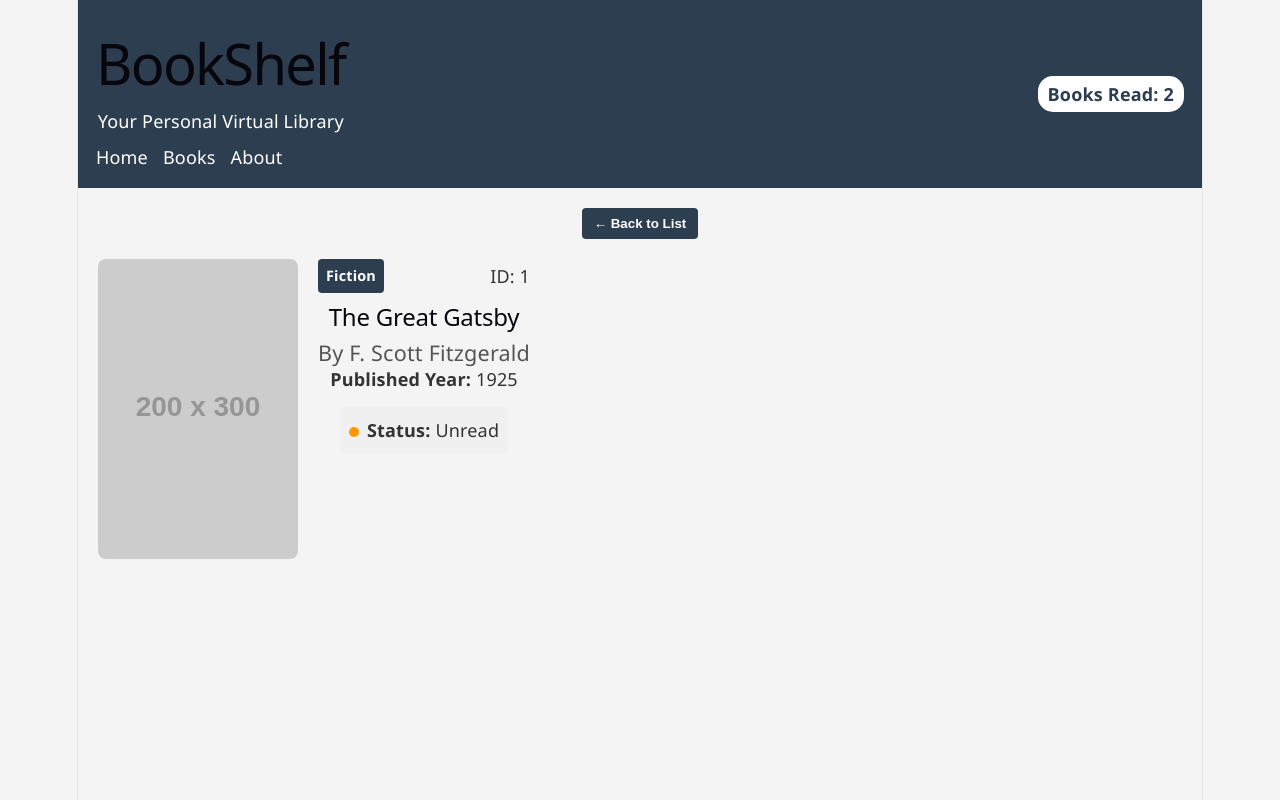
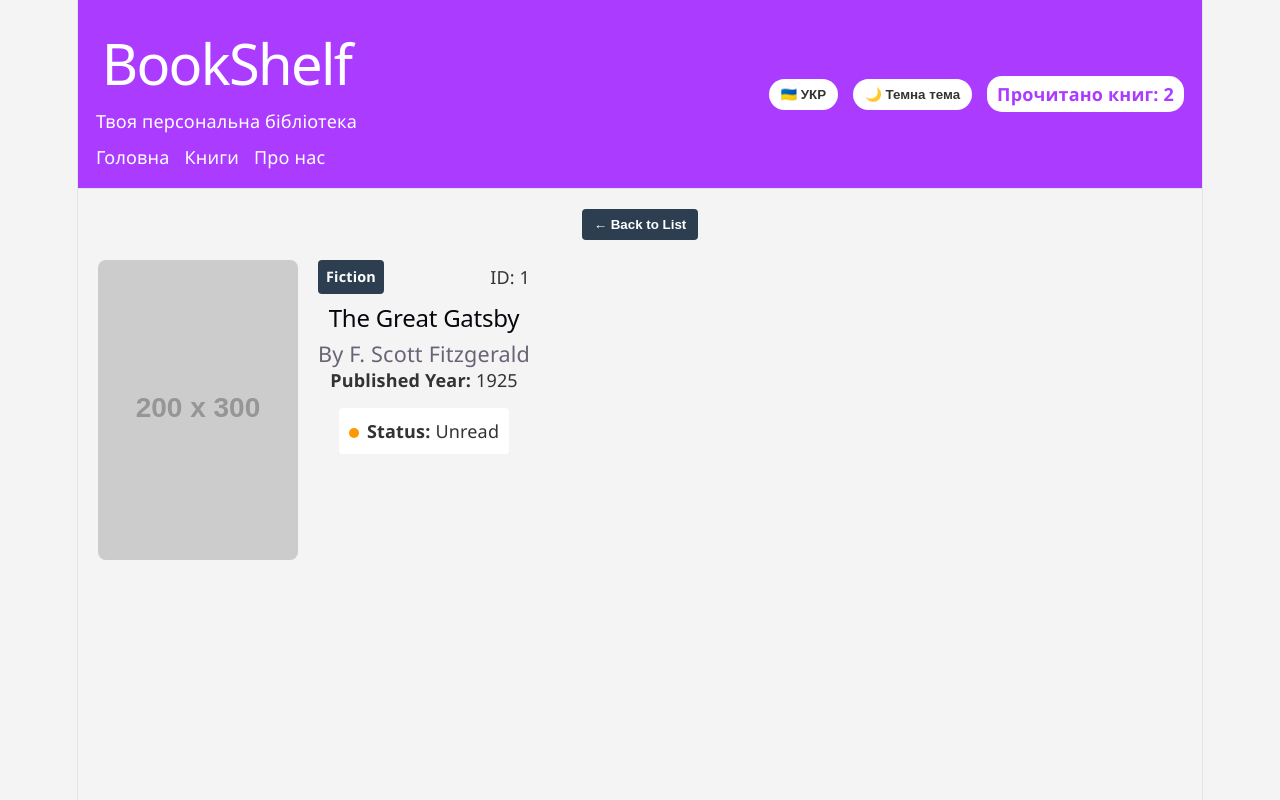
Before and after one commit to tob-pixel/Web-Apps-ReactJS-Labs, a React (Vite) app in the folder my-react-app/: page /book/1 in a window 1280 px wide. Shown: the top 800 px of the page. Built offline with nearby package versions, Linux system fonts and the light colour scheme.

Commit message:
feat: implement theme and language context providers with CSS variable-based dynamic styling

```diff
--- a/my-react-app/src/components/AddBookForm.jsx
+++ b/my-react-app/src/components/AddBookForm.jsx
@@ -35,7 +35,7 @@
     maxWidth: '400px',
     margin: '20px auto',
     padding: '20px',
-    border: '1px solid #ccc',
+    border: '1px solid var(--border)',
     borderRadius: '8px',
     backgroundColor: 'var(--card-bg, #fff)'
   };
@@ -43,7 +43,9 @@
   const inputStyle = {
     padding: '8px',
     borderRadius: '4px',
-    border: '1px solid #aaa'
+    border: '1px solid var(--border)',
+    backgroundColor: 'var(--input-bg)',
+    color: 'var(--text-color)'
   };
 
   return (
@@ -82,7 +84,7 @@
           required
         />
       </div>
-      <button type="submit" style={{ padding: '10px', cursor: 'pointer', backgroundColor: '#4caf50', color: 'white', border: 'none', borderRadius: '4px', fontWeight: 'bold' }}>
+      <button type="submit" style={{ padding: '10px', cursor: 'pointer', backgroundColor: 'var(--success-text)', color: 'white', border: 'none', borderRadius: '4px', fontWeight: 'bold' }}>
         Add Book
       </button>
     </form>
--- a/my-react-app/src/components/BookCard.jsx
+++ b/my-react-app/src/components/BookCard.jsx
@@ -3,7 +3,7 @@
 
 const BookCard = ({ book, toggleReadStatus, removeBook }) => {
   const cardStyle = {
-    backgroundColor: book.isRead ? '#e0ffe0' : 'var(--card-bg)',
+    backgroundColor: book.isRead ? 'var(--success-bg)' : 'var(--card-bg)',
     padding: '15px',
     borderRadius: '8px',
     boxShadow: '0 2px 5px rgba(0,0,0,0.1)',
@@ -30,8 +30,8 @@
           style={{
             flex: 1,
             padding: '8px',
-            backgroundColor: book.isRead ? '#4caf50' : '#2196f3',
-            color: 'white',
+            backgroundColor: book.isRead ? 'var(--success-text)' : 'var(--primary-btn-bg)',
+            color: book.isRead ? 'white' : 'var(--primary-btn-text)',
             border: 'none',
             borderRadius: '4px',
             cursor: 'pointer',
@@ -44,8 +44,8 @@
           onClick={() => removeBook(book.id)}
           style={{
             padding: '8px 12px',
-            backgroundColor: '#ff5252',
-            color: 'white',
+            backgroundColor: 'var(--danger-btn-bg)',
+            color: 'var(--danger-btn-text)',
             border: 'none',
             borderRadius: '4px',
             cursor: 'pointer',
@@ -62,8 +62,8 @@
         <Link to={`/book/${book.id}`} style={{
             display: 'block',
             padding: '8px',
-            backgroundColor: '#e0e0e0',
-            color: '#333',
+            backgroundColor: 'var(--details-btn-bg)',
+            color: 'var(--details-btn-text)',
             textDecoration: 'none',
             borderRadius: '4px',
             fontWeight: 'bold'
--- a/my-react-app/src/components/Filters.jsx
+++ b/my-react-app/src/components/Filters.jsx
@@ -4,7 +4,7 @@
   const categories = ['All', 'Fiction', 'Non-Fiction', 'Science', 'History'];
 
   return (
-    <nav style={{ padding: '1rem', borderBottom: '1px solid #ccc' }}>
+    <nav style={{ padding: '1rem', borderBottom: '1px solid var(--border)' }}>
       <ul style={{ listStyle: 'none', display: 'flex', gap: '15px', padding: 0 }}>
         {categories.map(category => (
           <li
--- a/my-react-app/src/components/Footer.jsx
+++ b/my-react-app/src/components/Footer.jsx
@@ -2,7 +2,7 @@
 
 const Footer = () => {
   return (
-    <footer style={{ textAlign: 'center', padding: '2rem', marginTop: 'auto', borderTop: '1px solid #ccc' }}>
+    <footer style={{ textAlign: 'center', padding: '2rem', marginTop: 'auto', borderTop: '1px solid var(--border)' }}>
       <p>&copy; 2026 BookShelf Application. All rights reserved.</p>
     </footer>
   );
--- a/my-react-app/src/components/Header.jsx
+++ b/my-react-app/src/components/Header.jsx
@@ -1,30 +1,81 @@
 import React from 'react';
 import { NavLink } from 'react-router';
+import { useTheme } from '../context/ThemeContext.jsx';
+import { useSettings } from '../context/SettingsContext.jsx';
 
 const Header = ({ readCount }) => {
+  const { theme, toggleTheme } = useTheme();
+  const { language, toggleLanguage } = useSettings();
+
+  const text = {
+    title: language === 'uk' ? 'BookShelf' : 'BookShelf',
+    subtitle: language === 'uk' ? 'Твоя персональна бібліотека' : 'Your Personal Virtual Library',
+    home: language === 'uk' ? 'Головна' : 'Home',
+    books: language === 'uk' ? 'Книги' : 'Books',
+    about: language === 'uk' ? 'Про нас' : 'About',
+    booksRead: language === 'uk' ? 'Прочитано книг: ' : 'Books Read: ',
+    themeLight: language === 'uk' ? '☀️ Світла тема' : '☀️ Light Mode',
+    themeDark: language === 'uk' ? '🌙 Темна тема' : '🌙 Dark Mode',
+    langToggle: language === 'uk' ? '🇺🇦 УКР' : '🇬🇧 EN'
+  };
+
   return (
     <header style={{
-      backgroundColor: 'var(--primary-color)',
-      color: 'white',
+      backgroundColor: 'var(--header-bg, var(--primary-color, #333))', // fallback if var missing
+      color: 'var(--header-text, white)',
       padding: '1rem',
       display: 'flex',
       justifyContent: 'space-between',
-      alignItems: 'center'
+      alignItems: 'center',
+      borderBottom: '1px solid var(--border)' // subtle border for theme integration
     }}>
       <div>
-        <h1>BookShelf</h1>
-        <p>Your Personal Virtual Library</p>
+        <h1 style={{ color: 'var(--header-text, white)' }}>{text.title}</h1>
+        <p style={{ color: 'var(--header-text, white)' }}>{text.subtitle}</p>
         <nav style={{ display: 'flex', gap: '15px', marginTop: '10px' }}>
-          <NavLink to="/" end style={({ isActive }) => ({ color: isActive ? 'var(--secondary-color, #ffeb3b)' : 'white', textDecoration: 'none', fontWeight: isActive ? 'bold' : 'normal' })}>Home</NavLink>
-          <NavLink to="/books" style={({ isActive }) => ({ color: isActive ? 'var(--secondary-color, #ffeb3b)' : 'white', textDecoration: 'none', fontWeight: isActive ? 'bold' : 'normal' })}>Books</NavLink>
-          <NavLink to="/about" style={({ isActive }) => ({ color: isActive ? 'var(--secondary-color, #ffeb3b)' : 'white', textDecoration: 'none', fontWeight: isActive ? 'bold' : 'normal' })}>About</NavLink>
+          <NavLink to="/" end style={({ isActive }) => ({ color: isActive ? 'var(--secondary-color, #ffeb3b)' : 'var(--header-text, white)', textDecoration: 'none', fontWeight: isActive ? 'bold' : 'normal' })}>{text.home}</NavLink>
+          <NavLink to="/books" style={({ isActive }) => ({ color: isActive ? 'var(--secondary-color, #ffeb3b)' : 'var(--header-text, white)', textDecoration: 'none', fontWeight: isActive ? 'bold' : 'normal' })}>{text.books}</NavLink>
+          <NavLink to="/about" style={({ isActive }) => ({ color: isActive ? 'var(--secondary-color, #ffeb3b)' : 'var(--header-text, white)', textDecoration: 'none', fontWeight: isActive ? 'bold' : 'normal' })}>{text.about}</NavLink>
         </nav>
       </div>
-      {readCount !== undefined && (
-        <div style={{ backgroundColor: 'white', color: 'var(--primary-color)', padding: '5px 10px', borderRadius: '15px', fontWeight: 'bold' }}>
-          Books Read: {readCount}
-        </div>
-      )}
+      <div style={{ display: 'flex', alignItems: 'center', gap: '15px' }}>
+        <button
+          onClick={toggleLanguage}
+          style={{
+            padding: '8px 12px',
+            borderRadius: '20px',
+            border: 'none',
+            backgroundColor: 'var(--btn-bg, #fff)',
+            color: 'var(--btn-text, #333)',
+            cursor: 'pointer',
+            fontWeight: 'bold',
+            transition: 'all 0.3s'
+          }}
+        >
+          {text.langToggle}
+        </button>
+
+        <button
+          onClick={toggleTheme}
+          style={{
+            padding: '8px 12px',
+            borderRadius: '20px',
+            border: 'none',
+            backgroundColor: 'var(--btn-bg, #fff)',
+            color: 'var(--btn-text, #333)',
+            cursor: 'pointer',
+            fontWeight: 'bold',
+            transition: 'all 0.3s'
+          }}
+        >
+          {theme === 'light' ? text.themeDark : text.themeLight}
+        </button>
+        {readCount !== undefined && (
+          <div style={{ backgroundColor: 'var(--badge-bg, white)', color: 'var(--badge-text, var(--primary-color))', padding: '5px 10px', borderRadius: '15px', fontWeight: 'bold' }}>
+            {text.booksRead}{readCount}
+          </div>
+        )}
+      </div>
     </header>
   );
 };
--- /dev/null
+++ b/my-react-app/src/context/SettingsContext.jsx
@@ -0,0 +1,27 @@
+import { createContext, useState, useContext, useEffect } from 'react';
+
+const SettingsContext = createContext();
+
+export function SettingsProvider({ children }) {
+  const [language, setLanguage] = useState(() => {
+    return localStorage.getItem('app-language') || 'uk';
+  });
+
+  const toggleLanguage = () => {
+    setLanguage(prev => (prev === 'uk' ? 'en' : 'uk'));
+  };
+
+  useEffect(() => {
+    localStorage.setItem('app-language', language);
+  }, [language]);
+
+  return (
+    <SettingsContext.Provider value={{ language, toggleLanguage }}>
+      {children}
+    </SettingsContext.Provider>
+  );
+}
+
+export function useSettings() {
+  return useContext(SettingsContext);
+}
--- /dev/null
+++ b/my-react-app/src/context/ThemeContext.jsx
@@ -0,0 +1,51 @@
+import { createContext, useState, useEffect, useContext } from 'react';
+
+const ThemeContext = createContext();
+
+export function ThemeProvider({ children }) {
+  // Налаштування автовизначення теми та localStorage
+  const [theme, setTheme] = useState(() => {
+    const savedTheme = localStorage.getItem('app-theme');
+    if (savedTheme) {
+      return savedTheme;
+    }
+    // Автовизначення (optional task)
+    if (window.matchMedia && window.matchMedia('(prefers-color-scheme: dark)').matches) {
+      return 'dark';
+    }
+    return 'light';
+  });
+
+  const toggleTheme = () => {
+    setTheme(prev => prev === 'light' ? 'dark' : 'light');
+  };
+
+  useEffect(() => {
+    // Збереження в localStorage (optional task)
+    localStorage.setItem('app-theme', theme);
+    // Оновлення атрибуту:
+    document.documentElement.setAttribute('data-theme', theme);
+  }, [theme]);
+
+  // Слухач системних змін теми (optional task update)
+  useEffect(() => {
+    const mediaQuery = window.matchMedia('(prefers-color-scheme: dark)');
+    const handleChange = (e) => {
+      if (!localStorage.getItem('app-theme')) {
+        setTheme(e.matches ? 'dark' : 'light');
+      }
+    };
+    mediaQuery.addEventListener('change', handleChange);
+    return () => mediaQuery.removeEventListener('change', handleChange);
+  }, []);
+
+  return (
+    <ThemeContext.Provider value={{ theme, toggleTheme }}>
+      {children}
+    </ThemeContext.Provider>
+  );
+}
+
+export function useTheme() {
+  return useContext(ThemeContext);
+}
--- a/my-react-app/src/index.css
+++ b/my-react-app/src/index.css
@@ -10,6 +10,29 @@
   --social-bg: rgba(244, 243, 236, 0.5);
   --shadow:
     rgba(0, 0, 0, 0.1) 0 10px 15px -3px, rgba(0, 0, 0, 0.05) 0 4px 6px -2px;
+
+  --bg-color: #ffffff;
+  --text-color: #1a1a1a;
+  --card-bg: #ffffff;
+
+  --header-bg: #aa3bff;
+  --header-text: #ffffff;
+  --btn-bg: #ffffff;
+  --btn-text: #333333;
+  --badge-bg: #ffffff;
+  --badge-text: #aa3bff;
+
+  --primary-color: #007bff;
+  --success-bg: #e0ffe0;
+  --success-text: #4caf50;
+  --primary-btn-bg: #2196f3;
+  --primary-btn-text: #ffffff;
+  --danger-btn-bg: #ff5252;
+  --danger-btn-text: #ffffff;
+  --details-btn-bg: #e0e0e0;
+  --details-btn-text: #333333;
+  --input-bg: #ffffff;
+  --warning-color: #ff9800;
 
   --sans: system-ui, 'Segoe UI', Roboto, sans-serif;
   --heading: system-ui, 'Segoe UI', Roboto, sans-serif;
@@ -30,8 +53,7 @@
   }
 }
 
-@media (prefers-color-scheme: dark) {
-  :root {
+[data-theme='dark'] {
   --text: #9ca3af;
   --text-h: #f3f4f6;
   --bg: #16171d;
@@ -43,15 +65,40 @@
   --social-bg: rgba(47, 48, 58, 0.5);
   --shadow:
     rgba(0, 0, 0, 0.4) 0 10px 15px -3px, rgba(0, 0, 0, 0.25) 0 4px 6px -2px;
+
+  --bg-color: #121212;
+  --text-color: #e0e0e0;
+  --card-bg: #1e1e1e;
+
+  --header-bg: #1e1e1e;
+  --header-text: #e0e0e0;
+  --btn-bg: #333333;
+  --btn-text: #e0e0e0;
+  --badge-bg: #333333;
+  --badge-text: #c084fc;
+
+  --primary-color: #4da3ff;
+  --success-bg: rgba(76, 175, 80, 0.2);
+  --success-text: #81c784;
+  --primary-btn-bg: #1976d2;
+  --primary-btn-text: #ffffff;
+  --danger-btn-bg: #d32f2f;
+  --danger-btn-text: #ffffff;
+  --details-btn-bg: #333333;
+  --details-btn-text: #e0e0e0;
+  --input-bg: #2e2e2e;
+  --warning-color: #ffb74d;
 }
 
-  #social .button-icon {
+[data-theme='dark'] #social .button-icon {
   filter: invert(1) brightness(2);
-  }
 }
 
 body {
   margin: 0;
+  background-color: var(--bg-color);
+  color: var(--text-color);
+  transition: background-color 0.3s, color 0.3s;
 }
 
 #root {
--- a/my-react-app/src/pages/BookDetailsPage.jsx
+++ b/my-react-app/src/pages/BookDetailsPage.jsx
@@ -54,16 +54,16 @@
                                 <span>ID: {book.id}</span>
                             </div>
                             <h2 style={{ marginTop: '10px' }}>{book.title}</h2>
-                            <p style={{ fontSize: '1.2rem', color: '#555' }}>By {book.author}</p>
+                            <p style={{ fontSize: '1.2rem', color: 'var(--text)' }}>By {book.author}</p>
                             <p><strong>Published Year:</strong> {book.year}</p>
 
-                            <div style={{ marginTop: '15px', padding: '10px', backgroundColor: book.isRead ? '#e0ffe0' : '#f0f0f0', borderRadius: '4px', display: 'inline-block' }}>
+                            <div style={{ marginTop: '15px', padding: '10px', backgroundColor: book.isRead ? 'var(--success-bg)' : 'var(--input-bg)', borderRadius: '4px', display: 'inline-block' }}>
                                 <span style={{
                                     display: 'inline-block',
                                     width: '10px',
                                     height: '10px',
                                     borderRadius: '50%',
-                                    backgroundColor: book.isRead ? '#4caf50' : '#ff9800',
+                                    backgroundColor: book.isRead ? 'var(--success-text)' : 'var(--warning-color)',
                                     marginRight: '8px'
                                 }}></span>
                                 <strong>Status:</strong> {book.isRead ? 'Read' : 'Unread'}
```
Also changed, not shown: my-react-app/src/App.jsx (+6 -2 lines), my-react-app/src/styles/variables.css (+9 -0 lines), 1 other file (tests, documents, lock files or other folders). Lines whose indentation alone changed are shown as unchanged.
